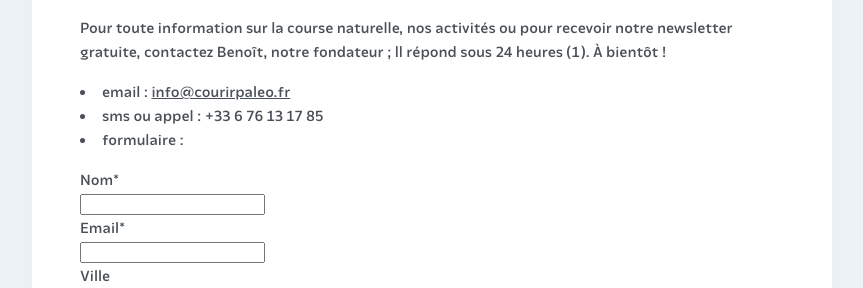
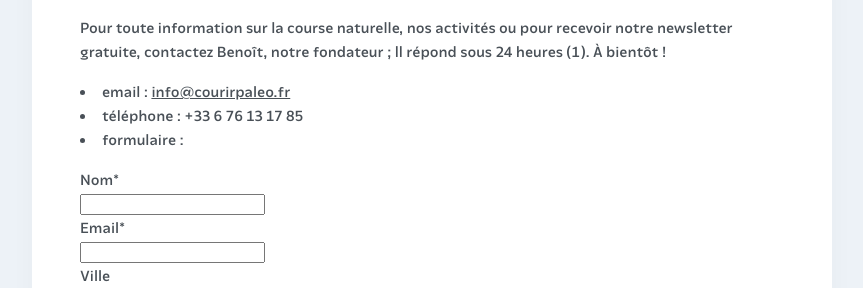
Before and after one commit to courirpaleo/courirpaleo.github.io, a Jekyll site: the page built from _pages/contact.md, in a window 1280 px wide. Shown: the part 537-825 px from the top of the page, without its empty margins (208-1071 px from the left). Built offline with Jekyll 4.4.1, drawn with Linux system fonts in a browser that asks for light colours; some web fonts are replaced.

Commit message:
Update contact.md

```diff
--- a/_pages/contact.md
+++ b/_pages/contact.md
@@ -10,7 +10,7 @@ Pour essayer la course naturelle en toute liberté si vous êtes francilien.ne,
 ## Renseignements & newsletter
 Pour toute information sur la course naturelle, nos activités ou pour recevoir notre newsletter gratuite, contactez Benoît, notre fondateur&nbsp;; ll répond sous 24 heures (1). À bientôt&nbsp;!
 - email&nbsp;: <a href="mailto:info@courirpaleo.fr">info@courirpaleo.fr</a>
-- sms ou appel&nbsp;: +33 6 76 13 17 85
+- téléphone&nbsp;: +33 6 76 13 17 85
 - formulaire&nbsp;:
 {% include webform.html %}
 
```
